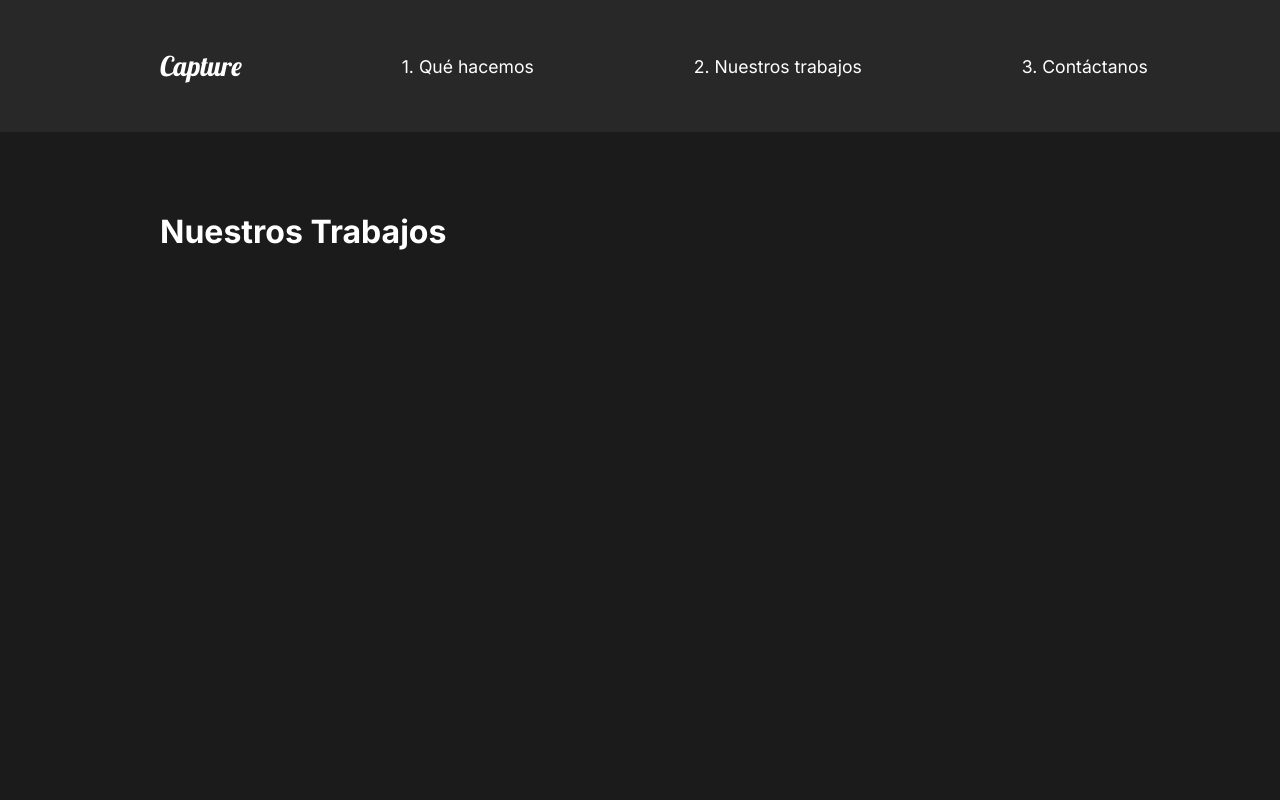
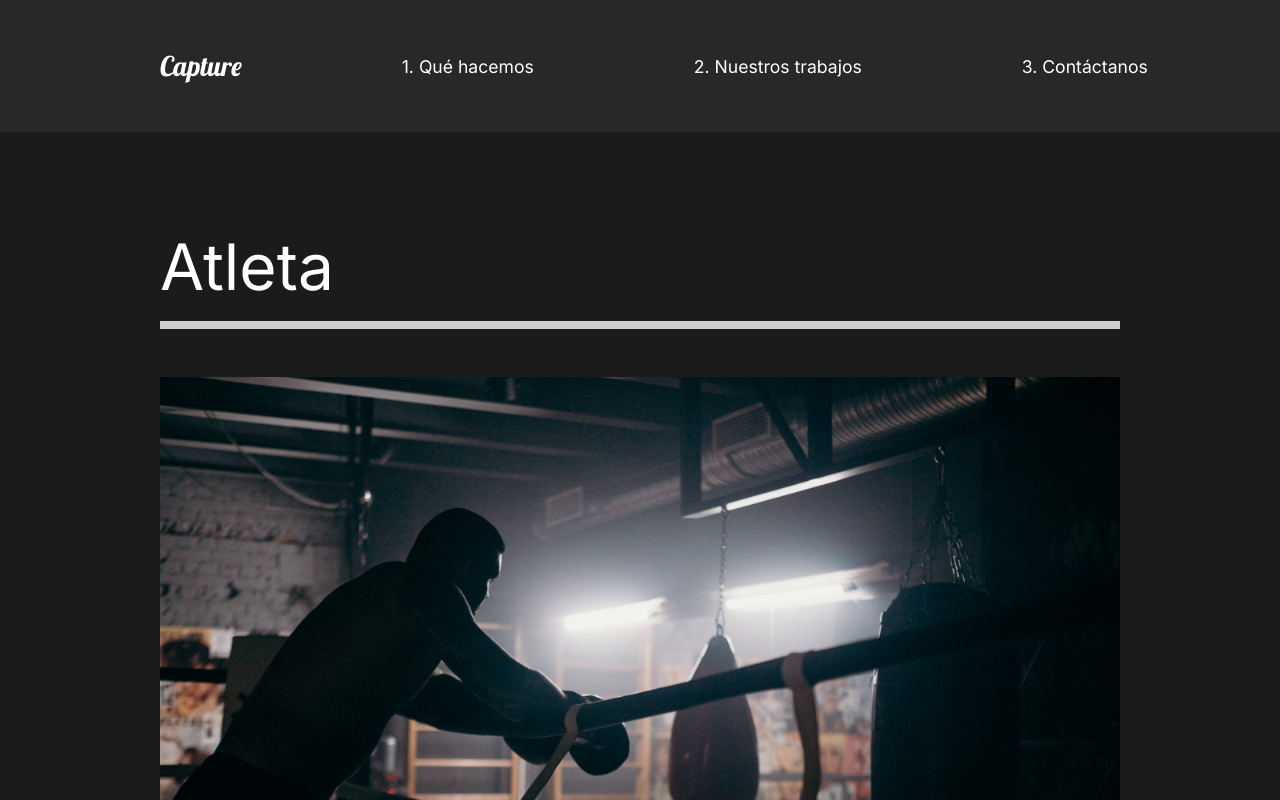
Before and after one commit to xV0lk/first_app, a Next.js app: page /work in a window 1280 px wide. Shown: the top 800 px of the page. Built offline with nearby package versions, Linux system fonts and the light colour scheme.

Commit message:
6. Work pages

```diff
--- a/components/Layout.js
+++ b/components/Layout.js
@@ -7,7 +7,6 @@ const Layout = ({ children }) => {
   const pageTitle = router.pathname;
   const titleArr = pageTitle.split('/');
   const title = titleArr[1].charAt().toUpperCase() + titleArr[1].slice(1);
-  console.log(title);
   return (
     <>
       <NextSeo
--- a/pages/work.js
+++ /dev/null
@@ -1,16 +0,0 @@
-import styled from 'styled-components';
-
-const OurWork = () => {
-  return (
-    <SOur>
-      <h1>Nuestros Trabajos</h1>
-    </SOur>
-  );
-};
-
-const SOur = styled.div`
-  padding: 5rem 10rem;
-  color: white;
-`;
-
-export default OurWork;
--- /dev/null
+++ b/pages/work/index.js
@@ -0,0 +1,80 @@
+import Link from 'next/link';
+import Image from 'next/image';
+import styled from 'styled-components';
+import athlete from '../../src/img/athlete-small.png';
+import theracer from '../../src/img/theracer-small.png';
+import goodtimes from '../../src/img/goodtimes-small.png';
+
+const OurWork = () => {
+  return (
+    <SWork>
+      <SMovie>
+        <h2>Atleta</h2>
+        <div className="line"></div>
+        <Link href="/" passHref>
+          <div>
+            <Image
+              src={athlete}
+              alt="Boxeador"
+              objectFit="cover"
+              layout="fill"
+            />
+          </div>
+        </Link>
+      </SMovie>
+      <SMovie>
+        <h2>Modelo</h2>
+        <div className="line"></div>
+        <Link href="/" passHref>
+          <div>
+            <Image
+              src={theracer}
+              alt="Modelo"
+              objectFit="cover"
+              layout="fill"
+            />
+          </div>
+        </Link>
+      </SMovie>
+      <SMovie>
+        <h2>Momentos</h2>
+        <div className="line"></div>
+        <Link href="/" passHref>
+          <div>
+            <Image
+              src={goodtimes}
+              alt="Pareja"
+              objectFit="cover"
+              layout="fill"
+            />
+          </div>
+        </Link>
+      </SMovie>
+    </SWork>
+  );
+};
+
+const SWork = styled.div`
+  min-height: 100vh;
+  overflow: hidden;
+  padding: 5rem 10rem;
+  h2 {
+    padding: 1rem 0rem;
+  }
+`;
+
+const SMovie = styled.div`
+  padding-bottom: 10rem;
+  .line {
+    height: 0.5rem;
+    background: #cccccc;
+    margin-bottom: 3rem;
+  }
+  div {
+    position: relative;
+    width: 100%;
+    height: 70vh;
+  }
+`;
+
+export default OurWork;
```
